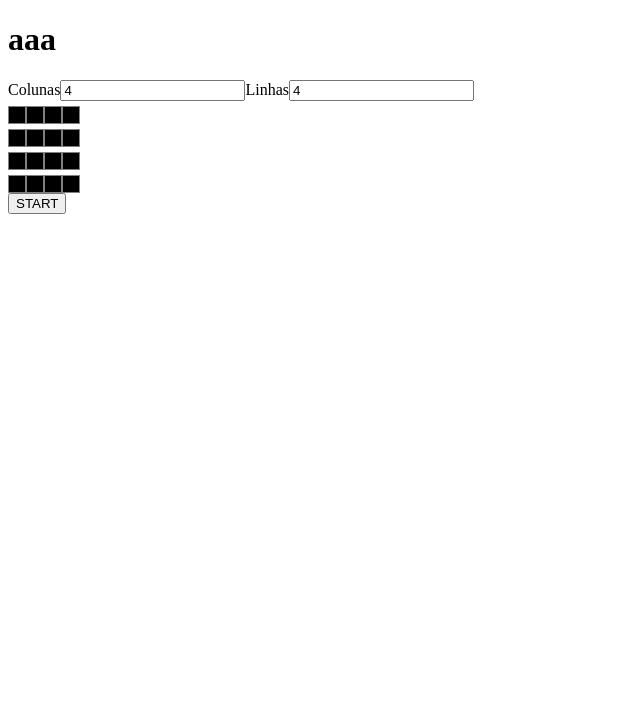
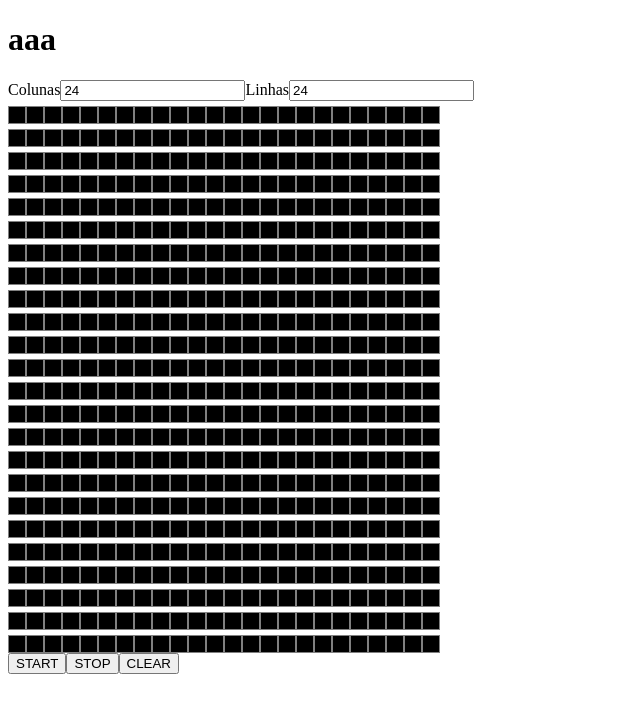
Before and after one commit to vitoiuo/life, a Vue app in the folder life-vue/: page / in a window 1280 px wide. Shown: the top 712 px of the page, without its empty margins (0-640 px from the left). Built offline with nearby package versions, Linux system fonts and the light colour scheme.

Commit message:
vue is life?

```diff
--- a/life-vue/src/components/teste-life.vue
+++ b/life-vue/src/components/teste-life.vue
@@ -7,11 +7,17 @@
         <input id='rowsInpt' type="number" v-model.number='numRows'>
         <div>
             <div v-for='r in numRows' :key='r'>
-                <life-cell :disabled='disableBoard' v-for="c in numCols" :key='r+c' @update-alive='updateCell($event,r-1,c-1)' :alive="matrice[r-1][c-1]"></life-cell>
+                <life-cell
+                    v-for="c in numCols" :key='r+c'
+                    @update-alive='updateCell($event,r-1,c-1)'
+                    :alive="matrice[r-1][c-1]">
+                </life-cell>
             </div>
         </div>
 
         <button @click='init'>START</button>
+        <button @click='stop = true'>STOP</button>
+        <button @click='clear'>CLEAR</button>
     </div>
 </template>
 
@@ -22,35 +28,109 @@ export default {
     components: {
         lifeCell
     },
+    created () {
+        const initialMatrice = Array(this.numRows).fill(false).map(()=>Array(this.numCols).fill(false))
+        this.initMatrice(initialMatrice)
+    },
     data() {
         return {
-            numCols: 4,
-            numRows: 4,
-            disableBoard: false
+            numCols: 24,
+            numRows: 24,
+            matrice: undefined,
+            stop: false
         }
     },
     methods: {
+        initMatrice(matrice) {
+            this.matrice = matrice
+        },
         init() {
-            // this.disableBoard = true
-            this.matrice.forEach(row => {
-                row.forEach((column,i) => {
-                    //Casos:
-                    // coluna 0 ou [-1]
-                    // linha 0 ou [-1]
-                    // resto é vapo?
-                    console.log(column, i)
-                })
-            })
+            this.stop = false
+            const rotina = setInterval(() => {
+                console.log('Madeiraaaa')
+                const matrice_clone =  JSON.parse(JSON.stringify(this.matrice))
+
+                Array.prototype.forEach.call(this.matrice, (row,ri) => {
+                    row.forEach((_,ci) => {
+
+                        let neighbourHood
+
+                        if(ri === 0 && ci === 0) {
+                            neighbourHood = this.matrice.slice(ri, ri+2).map(e => e.slice(ci, ci+2))
+                        }
+                        else if (ri === this.matrice.length-1 && ci === 0) {
+                            neighbourHood = this.matrice.slice(ri-1, ri+1).map(e => e.slice(ci, ci+2))
+                        }
+                        else if (ri === 0 && ci === row.length-1) {
+                            neighbourHood = this.matrice.slice(ri, ri+2).map(e => e.slice(ci-1, ci+1))
+                        }
+                        else if (ri === this.matrice.length-1 && ci === row.length-1) {
+                            neighbourHood = this.matrice.slice(ri-1, ri+1).map(e => e.slice(ci-1, ci+1))
+                        }
+                        else if (ri === 0) {
+                            neighbourHood = this.matrice.slice(ri, ri+2).map(e => e.slice(ci-1, ci+2))
+                        }
+                        else if (ri === this.matrice.length-1) {
+                            neighbourHood = this.matrice.slice(ri-1, ri+1).map(e => e.slice(ci-1, ci+2))
+                        }
+                        else if (ci === 0) {
+                            neighbourHood = this.matrice.slice(ri-1, ri+2).map(e => e.slice(ci, ci+2))
+                        }
+                        else if ((ci === row.length-1)) {
+                            neighbourHood = this.matrice.slice(ri-1, ri+2).map(e => e.slice(ci-1, ci+1))
+                        }
+                        else {
+                            neighbourHood = this.matrice.slice(ri-1, ri+2).map(e => e.slice(ci-1, ci+2))
+                        }
+                        neighbourHood = neighbourHood.flat();
+                        const neighboursAlive = neighbourHood.filter(neighbour => neighbour === true).length
+
+                        if(this.matrice[ri][ci]) {
+                            switch (neighboursAlive-1) {
+                                case 0:
+                                    matrice_clone[ri][ci] = false
+                                    break
+                                case 1:
+                                    matrice_clone[ri][ci] = false
+                                    break
+                                case 2:
+                                    matrice_clone[ri][ci] = true
+                                    break
+                                case 3:
+                                    matrice_clone[ri][ci] = true
+                                    break
+                                default:
+                                    matrice_clone[ri][ci] = false
+                                    break
+                            }
+                        }
+                        else if(neighboursAlive === 3) {
+                            matrice_clone[ri][ci] = true
+                        }
+                    })
+                 })
+                this.matrice = JSON.parse(JSON.stringify(matrice_clone))
+
+                    if (!this.matrice.flat().some(e => e === true) || this.stop) clearInterval(rotina)
+                }, 1000)
         },
         updateCell(newValue, r, c) {
-            this.matrice[r][c] = newValue
-            this.$forceUpdate();
+            this.$set(this.matrice[r], c, newValue)
+            this.$forceUpdate()
+        },
+        clear () {
+            this.matrice = Array(this.numRows).fill(false).map(()=>Array(this.numCols).fill(false))
         }
     },
-    computed: {
-        matrice() {
-            return Array(this.numRows).fill(false).map(()=>Array(this.numCols).fill(false))
+    watch: {
+        numCols(newValue) {
+            const newMatrice = Array(this.numRows).fill(false).map(()=>Array(newValue).fill(false))
+            this.initMatrice(newMatrice)
+        },
+        numRows(newValue) {
+            const newMatrice = Array(newValue).fill(false).map(()=>Array(this.numCols).fill(false))
+            this.initMatrice(newMatrice)
         }
-    },
+    }
 }
 </script>
```
Also changed, not shown: 2 other files (tests, documents, lock files or other folders).
